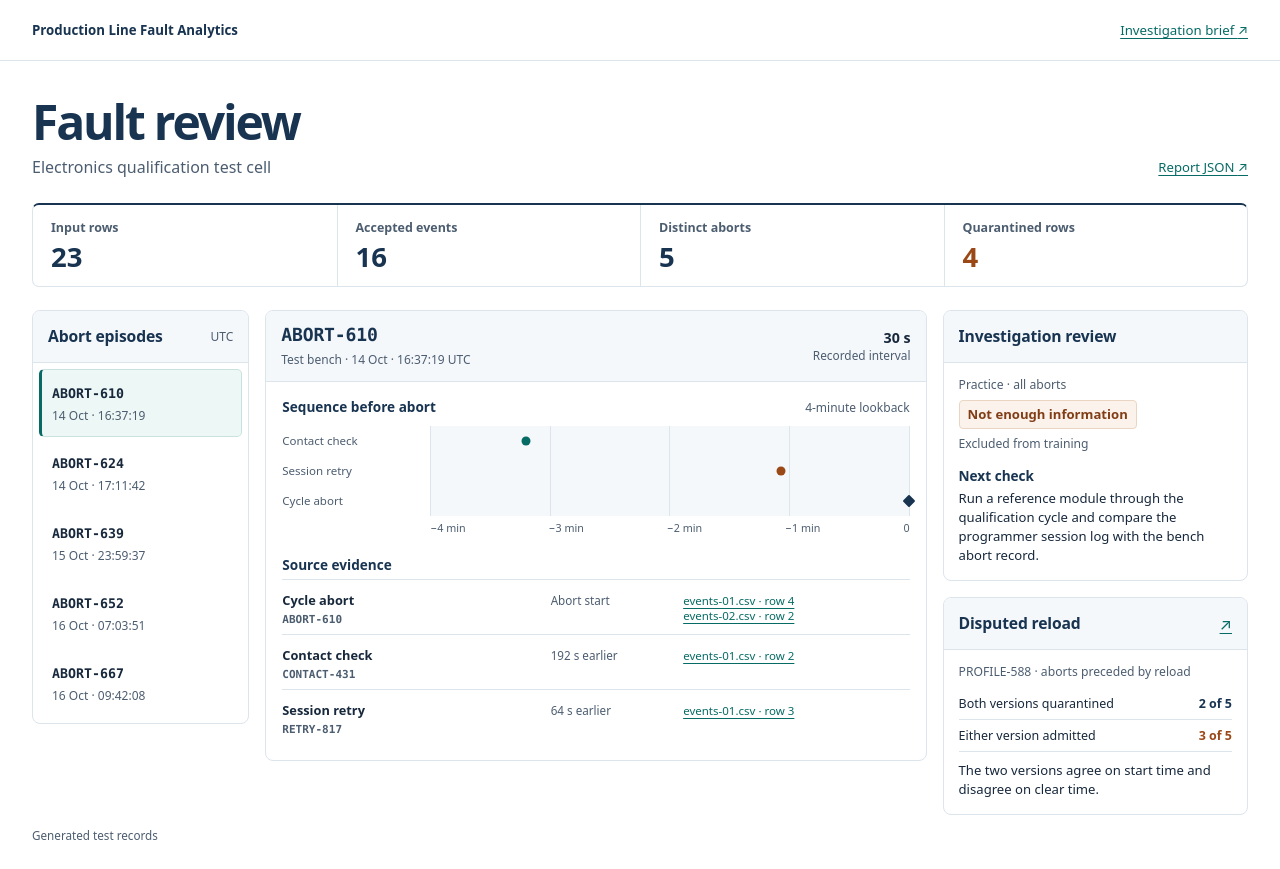
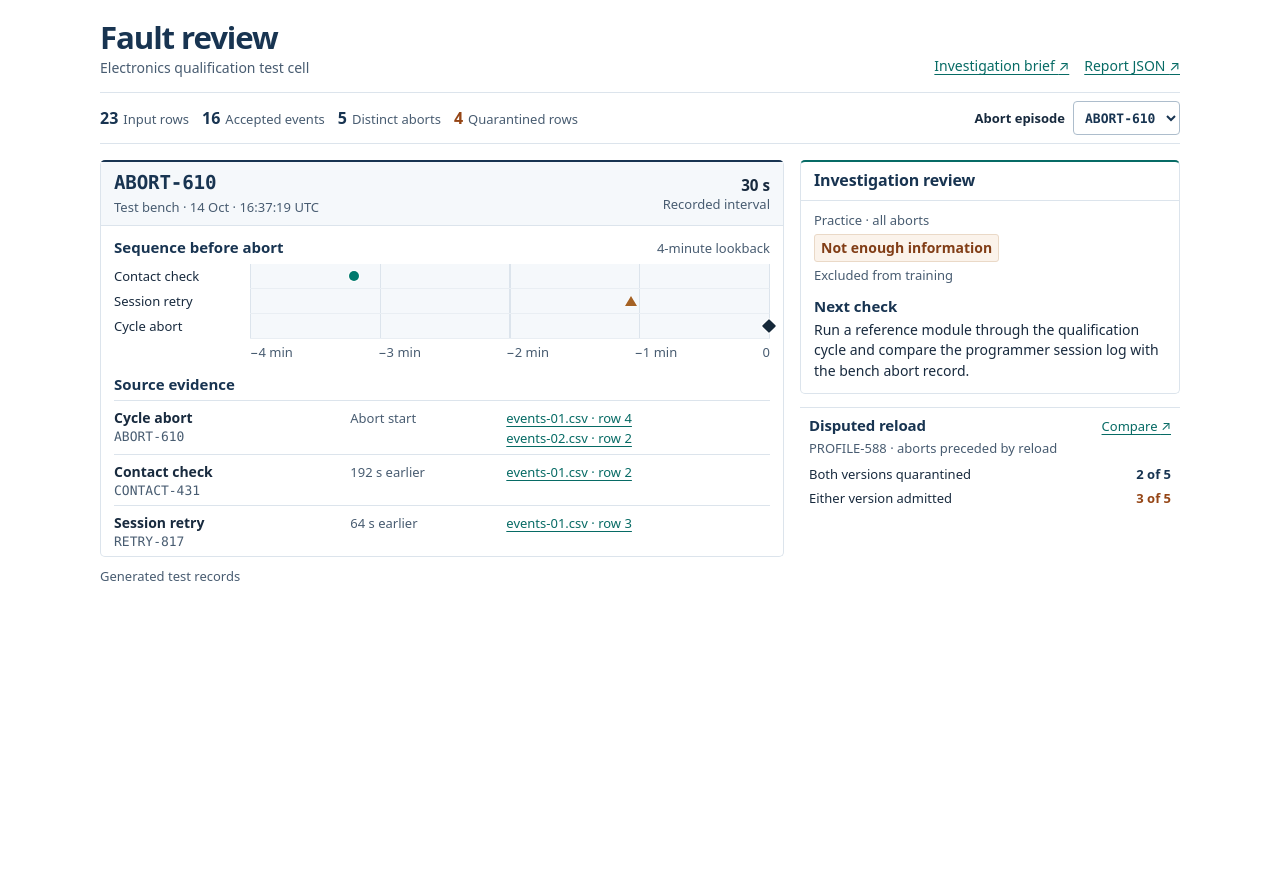
Before and after one commit to stefan-mcf/production-line-fault-analytics, a plain HTML site: page demo/index.html in a window 1280 px wide. After the commit the page ends 800 px from the top, so only its background shows below. Drawn offline with Linux system fonts and the light colour scheme.

Commit message:
Redesign the dashboard and investigation figures

```diff
--- a/demo/dashboard.css
+++ b/demo/dashboard.css
@@ -1,12 +1,12 @@
 :root {
   color-scheme: light;
-  --ink: #17283c;
-  --muted: #4c5d70;
+  --ink: #182a3e;
+  --muted: #485c71;
   --stroke: #dce4ec;
   --surface: #f5f8fb;
   --navy: #183451;
   --teal: #076b65;
-  --rust: #9a4816;
+  --rust: #954515;
   --mono: ui-monospace, "SFMono-Regular", Consolas, monospace;
   font-family: system-ui, -apple-system, BlinkMacSystemFont, sans-serif;
   color: var(--ink);
@@ -14,143 +14,144 @@
 }
 
 * { box-sizing: border-box; }
-body { margin: 0; }
+body { margin: 0; font-size: .875rem; }
 h1, h2, h3, p, dl, dd, ul { margin: 0; }
 [hidden] { display: none !important; }
 a { color: var(--teal); text-underline-offset: 3px; }
 a:hover { color: var(--navy); }
 :focus-visible { outline: 3px solid var(--teal); outline-offset: 3px; }
-.frame { width: min(100% - 64px, 1312px); margin-inline: auto; }
-.bar { border-bottom: 1px solid var(--stroke); }
-.bar-inner {
-  min-height: 60px;
+.frame { width: min(100% - 44px, 1080px); margin-inline: auto; }
+.page-heading {
+  display: flex;
+  flex-wrap: wrap;
+  align-items: end;
+  justify-content: space-between;
+  gap: 10px 20px;
+  padding: 20px 0 15px;
+}
+h1 { color: var(--navy); font-size: 1.95rem; line-height: 1.1; letter-spacing: -.035em; }
+.page-heading p { margin-top: 4px; color: var(--muted); }
+.report-links { display: flex; flex-wrap: wrap; gap: 7px 15px; padding-bottom: 2px; }
+#status { color: var(--muted); max-width: 75ch; line-height: 1.5; }
+.context-bar {
+  display: flex;
+  justify-content: space-between;
+  align-items: center;
+  flex-wrap: wrap;
+  gap: 8px 14px;
+  margin-bottom: 16px;
+  padding: 8px 0;
+  border-block: 1px solid var(--stroke);
+}
+.metrics { display: flex; flex-wrap: wrap; gap: 5px 13px; }
+.metric { display: flex; flex-direction: row-reverse; align-items: baseline; gap: 5px; white-space: nowrap; }
+.metric dt { color: var(--muted); font-size: .8125rem; }
+.metric dd { color: var(--navy); font-weight: 730; font-size: 1rem; font-variant-numeric: tabular-nums; }
+.metric:last-child dd { color: var(--rust); }
+.episode-control { display: flex; align-items: center; gap: 8px; }
+.episode-control label { font-size: .8125rem; font-weight: 650; }
+.episode-control select {
+  min-height: 34px;
+  padding: 3px 7px;
+  border: 1px solid #adbdcc;
+  border-radius: 4px;
+  background: #fff;
+  color: var(--navy);
+  font: 650 .8125rem var(--mono);
+}
+
+.workspace { display: grid; grid-template-columns: minmax(0, 1.8fr) minmax(233px, 1fr); gap: 16px; align-items: start; }
+.review-column { display: grid; gap: 13px; }
+.panel { border: 1px solid var(--stroke); border-radius: 5px; min-width: 0; }
+.event { border-top: 2px solid var(--navy); }
+.review { border-top: 2px solid var(--teal); }
+.panel-header {
+  padding: 9px 13px;
   display: flex;
   align-items: center;
   justify-content: space-between;
-  gap: 18px;
-  font-size: .83rem;
+  gap: 8px;
+  border-bottom: 1px solid var(--stroke);
 }
-.product { color: var(--navy); font-weight: 750; }
-.page-heading { display: flex; align-items: end; justify-content: space-between; gap: 18px; margin: 36px 0 25px; }
-h1 { color: var(--navy); font-size: clamp(2.15rem, 5vw, 3rem); line-height: 1.05; letter-spacing: -.045em; }
-.page-heading p { margin-top: 9px; color: var(--muted); }
-.file-link { font-size: .82rem; padding-bottom: 2px; white-space: nowrap; }
-#status { color: var(--muted); max-width: 75ch; line-height: 1.5; }
-.metrics {
-  display: grid;
-  grid-template-columns: repeat(4, 1fr);
-  border: 1px solid var(--stroke);
-  border-top: 2px solid var(--navy);
-  border-radius: 7px;
-  margin-bottom: 23px;
+h2 { color: var(--navy); font-size: 1rem; line-height: 1.22; letter-spacing: -.01em; }
+h3 { color: var(--navy); font-size: .9375rem; line-height: 1.25; }
+.small { color: var(--muted); font-size: .8125rem; }
+.identifier { font-family: var(--mono); font-size: .8125rem; }
+.event-header { background: var(--surface); }
+.event-header h2 { font: 690 1.2rem var(--mono); }
+.event-header p { margin-top: 4px; }
+.duration { font-size: .8125rem; text-align: right; color: var(--muted); }
+.duration strong { color: var(--ink); display: block; font-size: .95rem; }
+.event-body { padding: 12px 13px 0; }
+.subheading { display: flex; flex-wrap: wrap; align-items: baseline; justify-content: space-between; gap: 4px 12px; }
+.timeline { margin: 7px 0 11px; }
+.time-row { min-height: 25px; display: grid; grid-template-columns: 128px minmax(0, 1fr); align-items: center; gap: 8px; }
+.time-label { color: var(--ink); font-size: .8125rem; line-height: 1.2; }
+.time-count { color: var(--teal); font-weight: 700; }
+.time-track {
+  position: relative;
+  height: 100%;
+  border-right: 1px solid var(--stroke);
+  border-bottom: 1px solid #e9eef3;
+  background: repeating-linear-gradient(90deg, var(--stroke) 0 1px, transparent 1px 25%), var(--surface);
 }
-.metric { padding: 14px 18px 15px; }
-.metric + .metric { border-left: 1px solid var(--stroke); }
-.metric dt { color: var(--muted); font-size: .78rem; font-weight: 650; }
-.metric dd { color: var(--navy); font-weight: 730; font-size: 1.72rem; line-height: 1; margin-top: 7px; font-variant-numeric: tabular-nums; }
-.metric:last-child dd { color: var(--rust); }
-.workspace { display: grid; grid-template-columns: minmax(172px, .69fr) minmax(0, 2.1fr) minmax(230px, .97fr); gap: 16px; align-items: start; }
-.review-column { display: grid; gap: 16px; }
-.panel { border: 1px solid var(--stroke); border-radius: 8px; min-width: 0; overflow: clip; }
-.panel-header {
-  min-height: 52px;
-  padding: 13px 15px;
-  display: flex;
-  align-items: center;
-  justify-content: space-between;
-  gap: 9px;
-  border-bottom: 1px solid var(--stroke);
-  background: var(--surface);
-}
-h2 { color: var(--navy); font-size: .98rem; line-height: 1.25; letter-spacing: -.01em; }
-h3 { color: var(--navy); font-size: .85rem; line-height: 1.25; }
-.small { color: var(--muted); font-size: .75rem; }
-.episode-list { list-style: none; padding: 6px; display: grid; gap: 2px; }
-.episode-button {
-  text-align: left;
-  width: 100%;
-  padding: 11px 10px 12px;
-  border: 1px solid transparent;
-  border-left-width: 3px;
-  border-radius: 5px;
-  color: var(--ink);
-  background: #fff;
-  font: inherit;
-  cursor: pointer;
-  overflow-wrap: anywhere;
-}
-.episode-button:hover { background: var(--surface); }
-.episode-button[aria-pressed="true"] { border-color: #cae2df; border-left-color: var(--teal); background: #edf7f5; }
-.episode-button .small { display: block; margin-top: 4px; }
-.identifier { font-family: var(--mono); font-size: .83rem; font-weight: 650; }
-.event-header h2 { font-family: var(--mono); font-size: 1.13rem; }
-.event-header p { margin-top: 4px; }
-.duration { font-size: .74rem; text-align: right; color: var(--muted); }
-.duration strong { color: var(--ink); display: block; font-size: .89rem; }
-.event-body { padding: 16px; }
-.subheading { display: flex; flex-wrap: wrap; align-items: baseline; justify-content: space-between; gap: 5px 12px; }
-.timeline { margin: 10px 0 16px; }
-.time-row { min-height: 30px; display: grid; grid-template-columns: minmax(90px, 140px) minmax(0, 1fr); align-items: center; gap: 8px; }
-.time-label { color: var(--muted); font-size: .72rem; line-height: 1.2; }
-.time-track { position: relative; height: 100%; border-right: 1px solid var(--stroke); background: repeating-linear-gradient(90deg, var(--stroke) 0 1px, transparent 1px 25%), var(--surface); }
-.time-mark { position: absolute; top: 50%; left: var(--position); width: 9px; height: 9px; background: var(--teal); border-radius: 50%; transform: translate(-50%, -50%); }
-.time-mark.programmer { background: var(--rust); }
-.time-mark.abort { background: var(--navy); transform: translate(-50%, -50%) rotate(45deg); border-radius: 1px; }
-.time-axis { display: flex; justify-content: space-between; color: var(--muted); font-size: .67rem; font-variant-numeric: tabular-nums; }
-.time-axis-row { min-height: 24px; }
-.evidence-heading { margin-bottom: 7px; }
+.time-mark { position: absolute; top: 50%; left: var(--position); width: 10px; height: 10px; background: #00796d; border-radius: 50%; box-shadow: 0 0 0 1px #fff; transform: translate(-50%, -50%); }
+.time-mark.profile-reload { background: #466377; border-radius: 1px; }
+.time-mark.session-retry { background: transparent; width: 0; height: 0; border: solid transparent; border-width: 0 6px 10px; border-bottom-color: #a56224; border-radius: 0; box-shadow: none; filter: drop-shadow(0 0 1px #fff); }
+.time-mark.cycle-abort { background: #152839; transform: translate(-50%, -50%) rotate(45deg); border-radius: 1px; }
+.time-axis { display: flex; justify-content: space-between; color: var(--muted); font-size: .8125rem; font-variant-numeric: tabular-nums; }
+.time-axis-row { min-height: 25px; }
+.evidence-heading { padding-bottom: 6px; }
 .evidence { list-style: none; padding: 0; }
 .evidence li {
   display: grid;
-  grid-template-columns: minmax(100px, 1.15fr) minmax(77px, .55fr) minmax(115px, 1fr);
-  gap: 8px;
+  grid-template-columns: minmax(117px, 1fr) minmax(79px, .65fr) minmax(140px, 1.15fr);
+  gap: 7px;
   align-items: baseline;
-  min-height: 51px;
   border-top: 1px solid var(--stroke);
-  padding: 8px 0;
+  padding: 7px 0;
 }
-.evidence strong { font-size: .8rem; }
-.evidence .identifier { display: block; margin-top: 3px; font-size: .69rem; color: var(--muted); }
-.timing { color: var(--muted); font-size: .73rem; font-variant-numeric: tabular-nums; }
-.source { display: block; font-size: .72rem; overflow-wrap: anywhere; }
-.review-body { padding: 13px 15px 15px; }
-.review-body p { font-size: .82rem; line-height: 1.46; }
-.review-body .small { font-size: .76rem; }
-.review h3 { margin: 14px 0 5px; }
+.evidence strong { font-size: .875rem; }
+.evidence .identifier { display: block; margin-top: 2px; color: var(--muted); }
+.timing { color: var(--muted); font-size: .8125rem; font-variant-numeric: tabular-nums; }
+.source { display: block; font-size: .8125rem; overflow-wrap: anywhere; }
+.source + .source { margin-top: 2px; }
+.review-body { padding: 10px 13px 12px; }
+.review-body p { line-height: 1.46; }
+.review h3 { margin: 12px 0 4px; }
 .review-body .assessment {
   display: inline-block;
-  margin-top: 7px;
-  padding: 4px 8px;
-  border: 1px solid #e9d5c1;
-  border-radius: 4px;
+  margin-top: 5px;
+  padding: 3px 6px;
+  border: 1px solid #ead9c7;
+  border-radius: 3px;
   color: #813d16;
   background: #fbf3eb;
-  font-weight: 690;
+  font-weight: 680;
 }
-#review-eligibility { margin-top: 6px; }
-.comparison-values { margin: 7px 0 9px; }
-.comparison-values div { display: flex; justify-content: space-between; gap: 10px; padding: 7px 0; border-bottom: 1px solid var(--stroke); font-size: .78rem; }
+#review-eligibility { margin-top: 4px; }
+.comparison { border-top: 1px solid var(--stroke); padding: 8px 9px 0; }
+.comparison-header { display: flex; justify-content: space-between; align-items: baseline; gap: 7px; margin-bottom: 4px; }
+.comparison-header h2 { font-size: .9375rem; }
+.comparison-header a { font-size: .8125rem; }
+.comparison-values { margin-top: 5px; }
+.comparison-values div { display: flex; justify-content: space-between; gap: 9px; padding: 3px 0; font-size: .8125rem; }
 .comparison-values dd { color: var(--navy); font-weight: 730; white-space: nowrap; }
 .comparison-values div:last-child dd { color: var(--rust); }
-.footer { padding: 13px 0 26px; color: var(--muted); font-size: .73rem; }
+.footer { padding: 10px 0 18px; color: var(--muted); font-size: .8125rem; }
 
-@media (max-width: 1080px) {
-  .frame { width: calc(100% - 42px); }
-  .workspace { grid-template-columns: 175px minmax(0, 1fr); }
-  .review-column { grid-column: 1 / -1; grid-template-columns: repeat(2, minmax(0, 1fr)); }
+@media (max-width: 700px) {
+  .frame { width: calc(100% - 30px); }
+  .workspace { grid-template-columns: minmax(0, 1fr); }
+  .review-column { grid-template-columns: repeat(2, minmax(0, 1fr)); }
 }
-@media (max-width: 660px) {
-  .frame { width: calc(100% - 28px); }
-  .bar-inner { min-height: 49px; font-size: .73rem; }
-  .page-heading { margin-top: 25px; }
-  .page-heading p { font-size: .8rem; }
-  .metrics { grid-template-columns: repeat(2, 1fr); }
-  .metric { padding: 12px; }
-  .metric:nth-child(3) { border-left: 0; }
-  .metric:nth-child(n+3) { border-top: 1px solid var(--stroke); }
-  .workspace, .review-column { grid-template-columns: minmax(0, 1fr); }
-  .episode-list { grid-template-columns: repeat(auto-fit, minmax(110px, 1fr)); }
-  .episode-button { padding-inline: 7px; }
-  .time-row { grid-template-columns: 85px minmax(0, 1fr); }
-  .evidence li { grid-template-columns: minmax(90px, 1fr) minmax(63px, .56fr) minmax(80px, .92fr); gap: 5px; }
+@media (max-width: 530px) {
+  .page-heading { padding-top: 15px; }
+  .review-column { grid-template-columns: minmax(0, 1fr); }
+  .time-row { grid-template-columns: 110px minmax(0, 1fr); }
 }
+@media (max-width: 420px) {
+  .evidence li { grid-template-columns: minmax(0, 1fr) auto; }
+  .evidence li > :last-child { grid-column: 1 / -1; }
+  .time-row { grid-template-columns: 97px minmax(0, 1fr); }
+}
--- a/demo/dashboard.js
+++ b/demo/dashboard.js
@@ -31,15 +31,19 @@ function sourceLink(origin) {
   return link;
 }
 
-function timeRow(record, lookback) {
+function timeRow(records, lookback) {
+  const [first] = records;
   const row = tag("div", "", "time-row");
   const track = tag("div", "", "time-track");
-  const mark = tag("span", "", "time-mark");
-  if (record.lead_seconds === undefined) mark.classList.add("abort");
-  if (record.station === "programmer") mark.classList.add("programmer");
-  mark.style.setProperty("--position", `${100 * (1 - (record.lead_seconds ?? 0) / lookback)}%`);
-  track.append(mark);
-  row.append(tag("span", sentenceCase(record.code), "time-label"), track);
+  const label = tag("span", sentenceCase(first.code), "time-label");
+  if (records.length > 1) label.append(tag("span", ` ×${records.length}`, "time-count"));
+  for (const record of records) {
+    const mark = tag("span", "", "time-mark");
+    mark.classList.add(record.code.toLowerCase().replaceAll("_", "-"));
+    mark.style.setProperty("--position", `${100 * (1 - (record.lead_seconds ?? 0) / lookback)}%`);
+    track.append(mark);
+  }
+  row.append(label, track);
   return row;
 }
 
@@ -59,7 +63,12 @@ function evidenceRow(record) {
 
 function showEpisode(episode, lookback) {
   const {event, preceding} = episode;
-  const records = [...preceding, event];
+  const lanes = new Map();
+  for (const record of [...preceding, event]) {
+    const key = `${record.station}/${record.code}`;
+    if (!lanes.has(key)) lanes.set(key, []);
+    lanes.get(key).push(record);
+  }
   const duration = event.duration_seconds;
   element("event-id").textContent = event.event_id;
   element("event-context").textContent = `${sentenceCase(event.station)} · ${dayFormat.format(new Date(event.started_at))} · ${timeFormat.format(new Date(event.started_at))} UTC`;
@@ -74,7 +83,8 @@ function showEpisode(episode, lookback) {
     ticks.append(tag("span", minutes === 0 ? "0" : `−${minutes} min`));
   }
   axis.append(tag("span", ""), ticks);
-  element("timeline").replaceChildren(...records.map((record) => timeRow(record, lookback)), axis);
+  const rows = Array.from(lanes.values(), (records) => timeRow(records, lookback));
+  element("timeline").replaceChildren(...rows, axis);
   element("evidence").replaceChildren(...[event, ...preceding].map(evidenceRow));
 }
 
@@ -91,25 +101,15 @@ function render(report, comparison) {
     definition("Quarantined rows", ingestion.invalid_rows + ingestion.conflict_rows, "metric"),
   );
   element("lookback").textContent = `${lookback / 60}-minute lookback`;
-  const buttons = [];
-  episodes.forEach((episode) => {
-    const start = new Date(episode.event.started_at);
-    const button = tag("button", "", "episode-button");
-    button.type = "button";
-    button.setAttribute("aria-pressed", String(episode === defaultEpisode));
-    button.append(
-      tag("span", episode.event.event_id, "identifier"),
-      tag("span", `${dayFormat.format(start)} · ${timeFormat.format(start)}`, "small"),
-    );
-    button.addEventListener("click", () => {
-      buttons.forEach((item) => item.setAttribute("aria-pressed", String(item === button)));
-      showEpisode(episode, lookback);
-    });
-    buttons.push(button);
-    const item = tag("li", "");
-    item.append(button);
-    element("episodes").append(item);
-  });
+  const selector = element("episode-select");
+  const episodeById = new Map(episodes.map((episode) => [episode.event.event_id, episode]));
+  selector.replaceChildren(...Array.from(episodeById.keys(), (eventId) => {
+    const option = tag("option", eventId);
+    option.value = eventId;
+    return option;
+  }));
+  selector.value = defaultEpisode.event.event_id;
+  selector.addEventListener("change", () => showEpisode(episodeById.get(selector.value), lookback));
   showEpisode(defaultEpisode, lookback);
 
   element("review-mode").textContent = `${sentenceCase(review.state)} · all aborts`;
@@ -134,7 +134,6 @@ function render(report, comparison) {
       : alternatives.map(({support, total_episodes, origin}) =>
         definition(`Admit ${origin.batch}`, `${support} of ${total_episodes}`))),
   );
-  element("comparison-note").textContent = "The two versions agree on start time and disagree on clear time.";
 }
 
 async function readReport(path) {
--- a/demo/index.html
+++ b/demo/index.html
@@ -9,34 +9,29 @@
   <script src="dashboard.js" defer></script>
 </head>
 <body>
-  <header class="bar">
-    <div class="frame bar-inner">
-      <span class="product">Production Line Fault Analytics</span>
-      <a href="../report/example-report.md">Investigation brief <span aria-hidden="true">↗</span></a>
-    </div>
-  </header>
   <main class="frame">
-    <div class="page-heading">
+    <header class="page-heading">
       <div>
         <h1>Fault review</h1>
         <p>Electronics qualification test cell</p>
       </div>
-      <a class="file-link" href="../report/example-report.json">Report JSON <span aria-hidden="true">↗</span></a>
-    </div>
+      <nav class="report-links" aria-label="Investigation reports">
+        <a href="../report/example-report.md">Investigation brief <span aria-hidden="true">↗</span></a>
+        <a href="../report/example-report.json">Report JSON <span aria-hidden="true">↗</span></a>
+      </nav>
+    </header>
 
     <p id="status" role="status">Loading investigation…</p>
     <div id="dashboard" hidden>
-      <dl class="metrics" id="metrics" aria-label="Investigation counts"></dl>
+      <div class="context-bar">
+        <dl class="metrics" id="metrics" aria-label="Investigation counts"></dl>
+        <div class="episode-control">
+          <label for="episode-select">Abort episode</label>
+          <select id="episode-select" aria-controls="selected-event"></select>
+        </div>
+      </div>
       <div class="workspace">
-        <section class="panel episodes" aria-labelledby="episodes-heading">
-          <div class="panel-header">
-            <h2 id="episodes-heading">Abort episodes</h2>
-            <span class="small">UTC</span>
-          </div>
-          <ul id="episodes" class="episode-list"></ul>
-        </section>
-
-        <section class="panel event" aria-labelledby="event-id">
+        <section class="panel event" id="selected-event" aria-labelledby="event-id">
           <div class="panel-header event-header">
             <div>
               <h2 id="event-id" aria-live="polite"></h2>
@@ -70,16 +65,13 @@
               <p id="next-check"></p>
             </div>
           </section>
-          <section class="panel comparison" aria-labelledby="comparison-heading">
-            <div class="panel-header">
+          <section class="comparison" aria-labelledby="comparison-heading">
+            <div class="comparison-header">
               <h2 id="comparison-heading">Disputed reload</h2>
-              <a href="../report/reconciliation-check.json" aria-label="Open the reconciliation comparison JSON">↗</a>
+              <a href="../report/reconciliation-check.json" aria-label="Open the reconciliation comparison JSON">Compare <span aria-hidden="true">↗</span></a>
             </div>
-            <div class="review-body">
-              <p class="small" id="comparison-context"></p>
-              <dl class="comparison-values" id="comparison-values"></dl>
-              <p id="comparison-note"></p>
-            </div>
+            <p class="small" id="comparison-context"></p>
+            <dl class="comparison-values" id="comparison-values"></dl>
           </section>
         </div>
       </div>
```
Also changed, not shown: assets/fault-investigation.png, assets/fault-review-dashboard.png, 2 other files.
